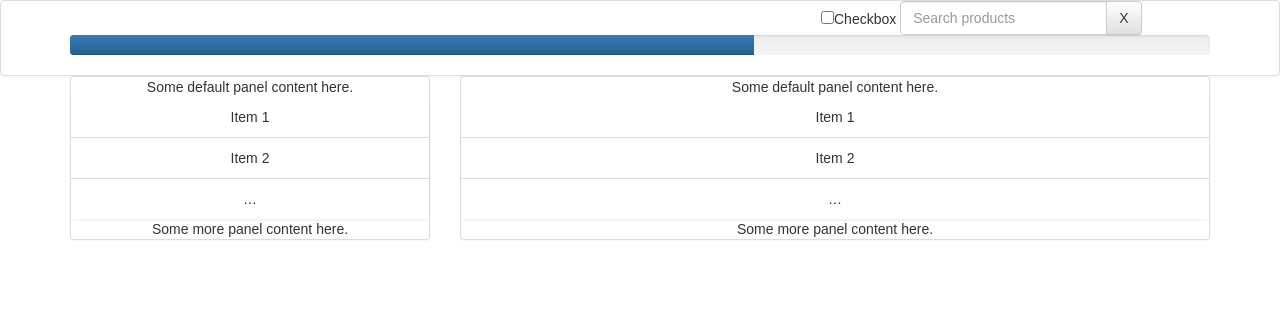
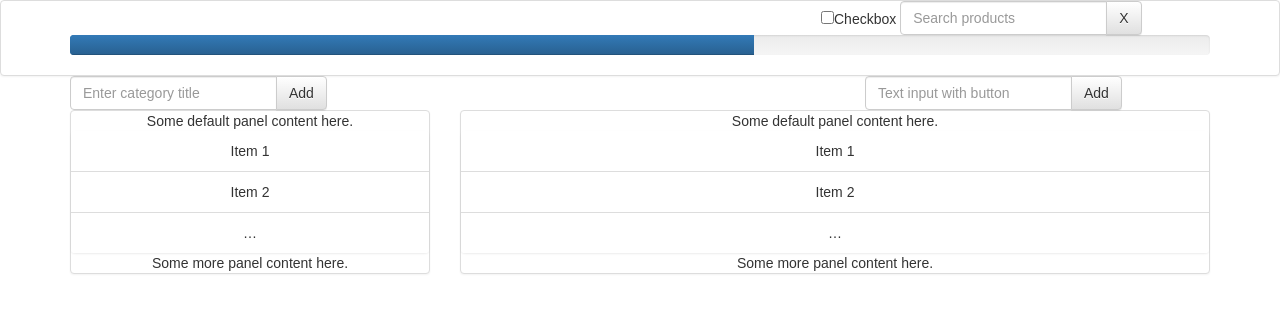
Before and after one commit to AlexUrMi/amm-react-todo-list, a React (Create React App) app: page / in a window 1280 px wide. Shown: the top 312 px of the page. Built offline with nearby package versions, Linux system fonts and the light colour scheme.

Commit message:
добавил текстовые поля для добавления названия категории

```diff
--- a/src/App.css
+++ b/src/App.css
@@ -26,20 +26,3 @@
         transform: rotate(360deg);
     }
 }
-
-
-/*for reset button on search form */
-/*#searchinput {
-    width: 250px;
-}*/
-#searchclear {
-    position: absolute;
-    right: 5px;
-    top: 0;
-    bottom: 0;
-    height: 14px;
-    margin: auto;
-    font-size: 14px;
-    cursor: pointer;
-    color: #ccc;
-}
--- a/src/App.js
+++ b/src/App.js
@@ -38,13 +38,8 @@ const gridInstance = (
                 </InputGroup.Button>
             </InputGroup>
           </FormGroup>
-
-
         </Form>
-
-
       </Col>
-
     </Row>
     <ProgressRow />
   </Grid>
--- /dev/null
+++ b/src/MainHeadPanel.jsx
@@ -0,0 +1,61 @@
+import React from 'react';
+import {
+    Grid,
+    Form,
+    FormControl,
+    FormGroup,
+    Panel,
+    PanelGroup,
+    Navbar,
+    Glyphicon,
+    Nav,
+    NavItem,
+    Well,
+    Row,
+    Col,
+    Button,
+    ListGroup,
+    ListGroupItem,
+    InputGroup
+} from 'react-bootstrap';
+
+const removePadding = {paddingLeft:'0'};
+
+class MainHeadPanel extends React.Component {
+    render() {
+        return (
+             <Form inline >
+               <Grid>
+            <Row className="show-grid">
+                <Col md={4} style={removePadding}>
+                    <FormGroup className="pull-left">
+                        <InputGroup >
+                            <FormControl type="text" placeholder="Enter category title"/>
+                            <InputGroup.Button>
+                                <Button>Add</Button>
+                            </InputGroup.Button>
+                        </InputGroup>
+                    </FormGroup>
+                </Col>
+                <Col md={4} ></Col>
+                <Col md={4} >
+                    <FormGroup className="pull-left" >
+                        <InputGroup>
+                            <FormControl type="text" placeholder="Text input with button"  />
+                            <InputGroup.Button>
+                                <Button>Add</Button>
+                            </InputGroup.Button>
+                        </InputGroup>
+                    </FormGroup>
+                </Col>
+            </Row>
+
+        </Grid>
+        </Form>
+
+
+    );
+  }
+}
+
+export default MainHeadPanel;
--- a/src/MainPanel.jsx
+++ b/src/MainPanel.jsx
@@ -1,13 +1,20 @@
 import React from 'react';
 import { Grid, Form, FormControl, FormGroup, Panel, PanelGroup, Navbar, Glyphicon,
   Nav, NavItem, Well, Row, Col, Button, ListGroup, ListGroupItem, ProgressBar } from 'react-bootstrap';
+
 import LeftPanel from './LeftPanel.jsx';
 import RightPanel from './RightPanel.jsx';
+import MainHeadPanel from './MainHeadPanel.jsx';
 
 class MainPanel extends React.Component {
   render(){
     return (
       <Grid>
+        <Row>
+          <Col md={12}>
+              <MainHeadPanel />
+          </Col>
+        </Row>
         <Row >
           <Col md={4}>
             <div><LeftPanel /></div>
```
